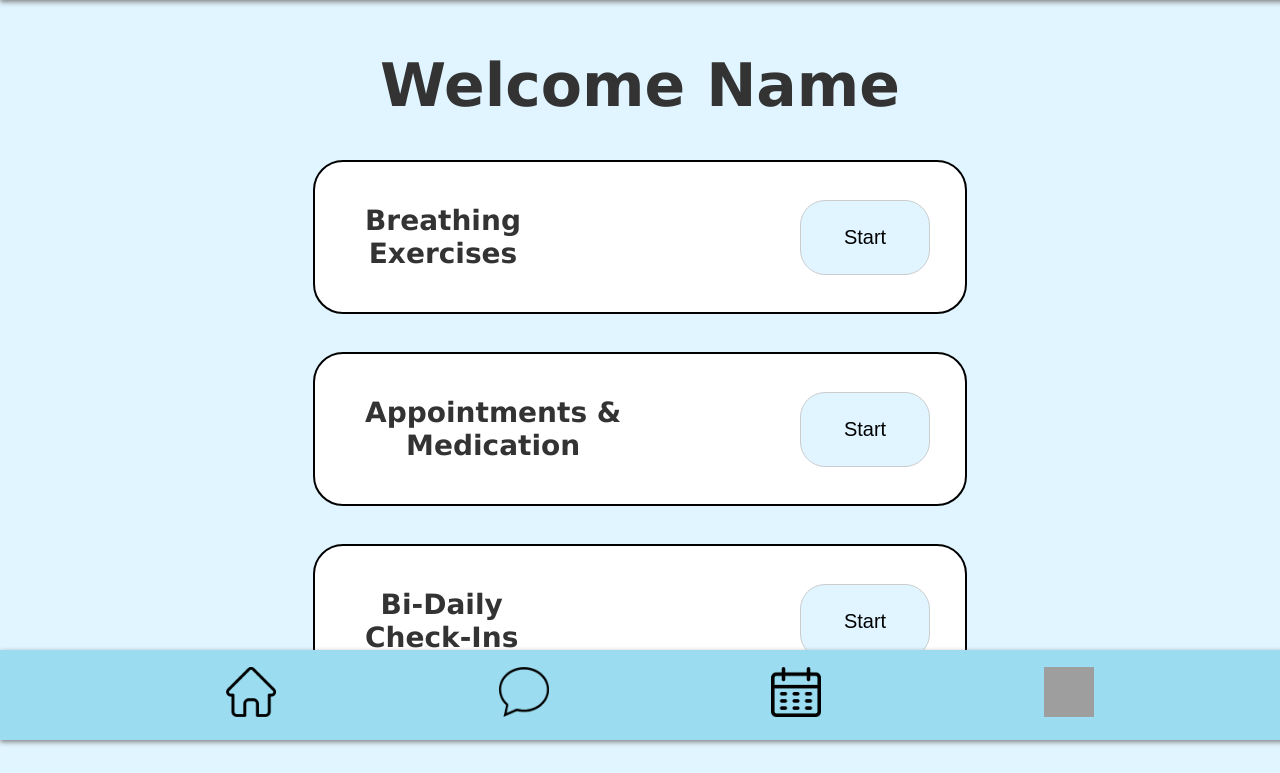
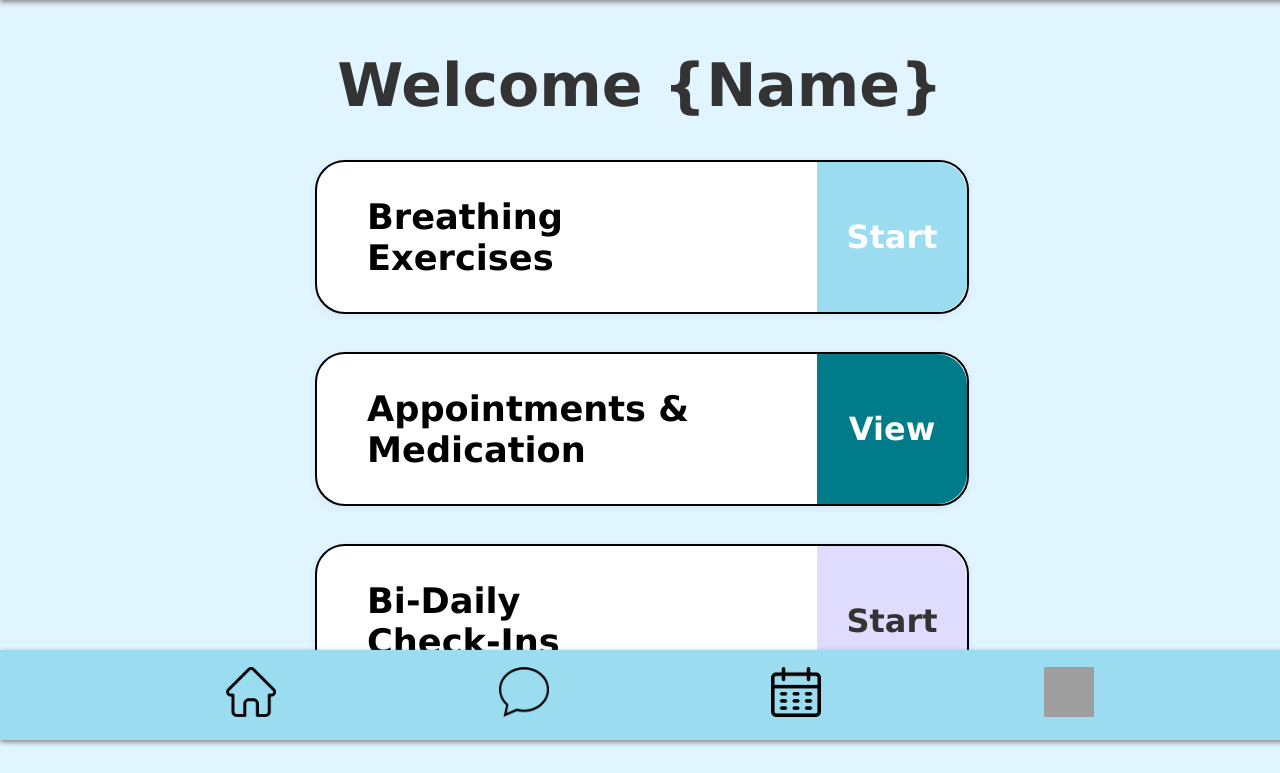
Before and after one commit to JayChauhan2/VeteransProject, a Flask app: page / in a window 1280 px wide. Shown: the part 60-833 px from the top of the page. Run offline with Flask 3, Linux system fonts and the light colour scheme; some libraries are stand-ins or nearby versions; grey boxes are pictures that could not be loaded.

Commit message:
made changes

```diff
--- a/static/style.css
+++ b/static/style.css
@@ -1,3 +1,95 @@
+/* Mobile-friendly holder layout */
+
+
+.holder-link {
+    text-decoration: none;
+    display: block;
+    width: 100%;
+    max-width: 650px;
+    margin: 0 auto;
+}
+
+
+.holder {
+    background-color: white;
+    border-radius: 30px;
+    width: 100%;
+    height: 120px;
+    display: flex;
+    justify-content: space-between;
+    align-items: center;
+    box-shadow: 0 2px 8px rgba(0, 0, 0, 0.06);
+    cursor: pointer;
+    transition: box-shadow 0.2s;
+    border: 2px solid #007B8A;
+}
+
+.holder:hover {
+    box-shadow: 0 4px 16px rgba(0, 123, 138, 0.18);
+}
+
+.holder-content {
+    flex: 3;
+    display: flex;
+    align-items: center;
+    justify-content: flex-start;
+    padding-left: 50px;
+    height: 100%;
+}
+
+.holder-action {
+    flex: 1;
+    height: 100%;
+    border-top-right-radius: 30px;
+    border-bottom-right-radius: 30px;
+    display: flex;
+    align-items: center;
+    justify-content: center;
+    font-size: 2em;
+    font-weight: bold;
+    color: #fff;
+    transition: background 0.2s;
+}
+
+.breath-action {
+    background-color: #9bdcf0;
+}
+
+.appointment-action {
+    background-color: var(--calendar-blue);
+}
+
+.bidaily-action {
+    background-color: #E0DCFF;
+    color: #333;
+}
+
+@media (max-width: 700px) {
+    .holder-link {
+        max-width: 98vw;
+    }
+
+    .holder {
+        height: 90px;
+        border-radius: 18px;
+    }
+
+    .holder-content {
+        padding-left: 12px;
+    }
+
+    .homeText {
+        font-size: 1.1em;
+        margin-left: 0;
+    }
+
+    .holder-action {
+        font-size: 1em;
+        border-top-right-radius: 18px;
+        border-bottom-right-radius: 18px;
+    }
+}
+
 /*Some of the css is from one of my old app dev assignments (the relevant ones will most likely be labeled with buttons)*/
 
 :root {
@@ -20,6 +112,13 @@ h1 {
 
 }
 
+h2 {
+    font-size: 40px;
+    margin-top: 35px;
+    margin-left: 3%;
+
+}
+
 h1,
 h2,
 h3 {
@@ -32,8 +131,10 @@ img {
 }
 
 .homeText {
-    margin-left: 50px;
-    font-size: 28px;
+    margin-left: 0;
+    font-size: 2.2em;
+    text-align: left;
+    display: block;
 }
 
 a {
@@ -241,7 +342,7 @@ button {
 #calendar {
     position: relative;
     margin-top: 6%;
-    box-shadow: 0 2px 12px rgba(0, 0, 0, 0.08);
+
     border-radius: 8px;
     background: #f8f9fa;
     padding: 8px;
@@ -392,3 +493,11 @@ button {
     padding-top: 1.2rem;
     font-size: 2.25rem;
 }
+
+.back {
+    position: absolute;
+    display: inline;
+    font-size: xx-large;
+    top: 3%;
+    padding-left: 2%;
+}
--- a/templates/breathing.html
+++ b/templates/breathing.html
@@ -3,6 +3,9 @@
 {% block title %}Breathing Exercise{% endblock %}
 
 {% block content %}
+
+<a href="{{ url_for('index') }}"><p class="back"><b>< Back</b></p></a>
+
 <h1>Breathing Exercises</h1>
 
 <p id = "breathWelcome">Welcome! Please select a breathing exercise:</p>
--- a/templates/calendar.html
+++ b/templates/calendar.html
@@ -52,5 +52,4 @@
   });
 </script>
 
-<div class="notification"></div>
 {% endblock %}
--- a/templates/index.html
+++ b/templates/index.html
@@ -3,22 +3,34 @@
 {% block title %}Home Page{% endblock %}
 
 {% block content %}
-<h1>Welcome Name</h1>
+<h1>Welcome {Name}</h1>
 <!-- Breathing exercises -->
-<div id="breathHolder">
+<a href="{{ url_for('breathing') }}" class="holder-link">
+    <div class="holder" id="breathHolder">
+        <div class="holder-content">
             <h3 class="homeText">Breathing<br> Exercises</h3>
-    <button class="buttonText"><a href="{{ url_for('breathing') }}"><p>Start</p></a></button>
         </div>
+        <div class="holder-action breath-action">Start</div>
+    </div>
+</a>
 <br><br>
-<!-- Appointments/Calender/Medicaiton -->
-<div id="appointmentHolder">
+<!-- Appointments/Calender/Medication -->
+<a href="{{ url_for('calendar') }}" class="holder-link">
+    <div class="holder" id="appointmentHolder">
+        <div class="holder-content">
             <h3 class="homeText">Appointments & <br> Medication</h3>
-    <button class="buttonText"><a href="{{ url_for('calendar') }}"><p>Start</p></a></button>
         </div>
+        <div class="holder-action appointment-action">View</div>
+    </div>
+</a>
 <br><br>
 <!-- Bi-daily check-ins -->
-<div id="bidailyHolder">
+<a href="{{ url_for('chat') }}" class="holder-link">
+    <div class="holder" id="bidailyHolder">
+        <div class="holder-content">
             <h3 class="homeText">Bi-Daily <br> Check-Ins</h3>
-    <button class="buttonText"><a href="{{ url_for('chat') }}"><p>Start</p></a></button>
         </div>
+        <div class="holder-action bidaily-action">Start</div>
+    </div>
+</a>
 {% endblock %}
```
Also changed, not shown: templates/more.html (+10 -0 lines). Lines whose indentation alone changed are shown as unchanged.
